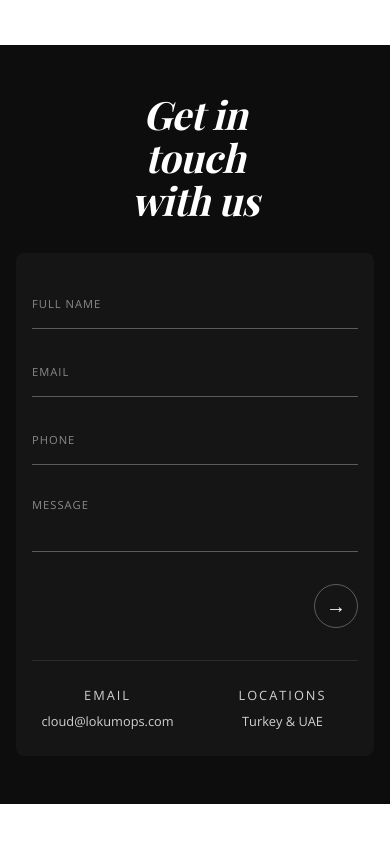
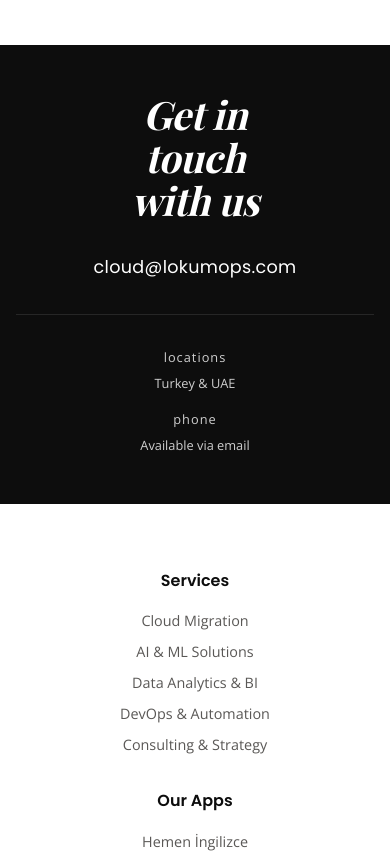
Before and after one commit to brandedDesolation/lokumops_website_2, a plain HTML site: page index.html in a window 390 px wide. Shown: the part 5875-6735 px from the top of the page. Drawn offline with nearby package versions, Linux system fonts and the light colour scheme; a web font is replaced by a local one.

Commit message:
Remove contact form and replace with mailto link

```diff
--- a/index.html
+++ b/index.html
@@ -309,43 +309,25 @@
     <!-- Contact -->
     <section id="contact" class="contact">
         <div class="container">
-            <div class="contact-grid">
+            <div class="contact-content">
                 <div class="contact-title">
                     <h2>Get in</h2>
                     <h2>touch</h2>
                     <h2>with us</h2>
                 </div>
-                <div class="contact-form">
-                    <form action="#" method="POST" class="contact-form-disabled">
-                        <div class="form-group">
-                            <input type="text" name="name" placeholder="FULL NAME" required>
-                        </div>
-                        <div class="form-row">
-                            <div class="form-group">
-                                <input type="email" name="email" placeholder="EMAIL" required>
-                            </div>
-                            <div class="form-group">
-                                <input type="tel" name="phone" placeholder="PHONE">
-                            </div>
-                        </div>
-                        <div class="form-group">
-                            <textarea name="message" placeholder="MESSAGE" rows="2" required></textarea>
-                        </div>
-                        <div class="form-bottom">
-                            <button type="submit" class="submit-btn">
-                                <span>→</span>
-                            </button>
-                        </div>
-                    </form>
-                    <div class="contact-info">
-                        <div class="contact-location">
-                            <span class="location-label">EMAIL</span>
-                            <a href="mailto:cloud@lokumops.com">cloud@lokumops.com</a>
-                        </div>
-                        <div class="contact-location">
-                            <span class="location-label">LOCATIONS</span>
-                            <span>Turkey & UAE</span>
-                        </div>
+                <div class="contact-cta">
+                    <a href="mailto:cloud@lokumops.com?subject=Hello Lokum Ops&body=Hi there,%0D%0A%0D%0AI'm interested in learning more about your services.%0D%0A%0D%0AName: %0D%0ACompany: %0D%0APhone: %0D%0A%0D%0AMessage: " class="contact-email-link">
+                        cloud@lokumops.com
+                    </a>
+                </div>
+                <div class="contact-info">
+                    <div class="contact-location">
+                        <span class="location-label">Locations</span>
+                        <span>Turkey & UAE</span>
+                    </div>
+                    <div class="contact-location">
+                        <span class="location-label">Phone</span>
+                        <span>Available via email</span>
                     </div>
                 </div>
             </div>
--- a/script.js
+++ b/script.js
@@ -250,3 +250,6 @@ if (mobileMenuToggle && navMenu) {
         }
     });
 }
+
+// Contact email button - no additional JavaScript needed
+// The mailto link will open the user's default email client
--- a/styles.css
+++ b/styles.css
@@ -792,17 +792,23 @@ section {
     max-width: 900px;
 }
 
-.contact-grid {
-    display: grid;
-    grid-template-columns: 1fr 1fr;
-    gap: 3rem;
+.contact-content {
+    display: flex;
+    flex-direction: column;
     align-items: center;
+    text-align: center;
+    max-width: 800px;
+    margin: 0 auto;
 }
 
 .contact-title {
     display: flex;
     flex-direction: column;
     justify-content: center;
+    align-items: center;
+    text-align: center;
+    margin-bottom: 3rem;
+    width: 100%;
 }
 
 .contact-title h2 {
@@ -832,100 +838,36 @@ section {
     transform: translateY(0);
 }
 
-.contact-form {
-    width: 100%;
-    max-width: 600px;
-}
-
-.contact-form form {
-    display: flex;
-    flex-direction: column;
-    gap: 1rem;
-    width: 100%;
-}
-
-.form-group {
-    position: relative;
-    width: 100%;
-}
-
-.form-row {
-    display: grid;
-    grid-template-columns: 1fr 1fr;
-    gap: 1rem;
-    width: 100%;
-}
-
-.form-row .form-group {
-    min-width: 0;
-}
-
-.contact-form input,
-.contact-form textarea {
-    width: 100%;
-    background: transparent;
-    border: none;
-    border-bottom: 1px solid rgba(255,255,255,0.3);
-    padding: 0.75rem 0;
+.contact-cta {
+    margin-bottom: 3rem;
+}
+
+.contact-email-link {
     color: white;
-    font-size: 0.85rem;
-    font-family: inherit;
-    letter-spacing: 0.5px;
-    transition: border-color 0.3s;
-    box-sizing: border-box;
-}
-
-.contact-form input::placeholder,
-.contact-form textarea::placeholder {
-    color: rgba(255,255,255,0.5);
-    font-size: 0.7rem;
-    letter-spacing: 2px;
-}
-
-.contact-form input:focus,
-.contact-form textarea:focus {
-    outline: none;
-    border-bottom-color: white;
-}
-
-.contact-form textarea {
-    resize: none;
-    min-height: 60px;
-}
-
-.form-bottom {
-    display: flex;
-    justify-content: flex-end;
-    margin-top: 0.5rem;
-}
-
-.submit-btn {
-    background: transparent;
-    border: 1px solid rgba(255,255,255,0.3);
-    color: white;
-    width: 44px;
-    height: 44px;
-    border-radius: 50%;
-    cursor: pointer;
-    font-size: 1.25rem;
-    transition: all 0.3s;
-    display: flex;
-    align-items: center;
-    justify-content: center;
-    flex-shrink: 0;
-}
-
-.submit-btn:hover {
-    background: white;
-    color: var(--primary);
-}
+    text-decoration: none;
+    font-size: 1.8rem;
+    font-weight: 400;
+    font-family: 'Poppins', sans-serif;
+    letter-spacing: 0.3px;
+    transition: all 0.3s ease;
+    display: inline-block;
+}
+
+.contact-email-link:hover {
+    color: var(--accent);
+    transform: translateY(-2px);
+}
+
+
 
 .contact-info {
     display: grid;
     grid-template-columns: 1fr 1fr;
-    gap: 1.5rem;
-    margin-top: 2rem;
-    padding-top: 1.5rem;
+    gap: 2rem;
+    width: 100%;
+    max-width: 400px;
+    margin: 0 auto;
+    padding-top: 2rem;
     border-top: 1px solid rgba(255,255,255,0.1);
 }
 
@@ -936,10 +878,11 @@ section {
 }
 
 .location-label {
-    font-size: 0.65rem;
-    letter-spacing: 2px;
-    color: rgba(255,255,255,0.5);
-    text-transform: uppercase;
+    font-size: 0.75rem;
+    letter-spacing: 1px;
+    color: rgba(255,255,255,0.6);
+    text-transform: lowercase;
+    font-weight: 400;
 }
 
 .contact-location a,
@@ -1112,35 +1055,25 @@ section {
 
 /* Landscape orientation for contact section - mobile/tablet only */
 @media (orientation: landscape) and (max-height: 500px) and (max-width: 900px) {
-    .contact-grid {
-        grid-template-columns: 1fr 1.5fr;
-        gap: 2rem;
+    .contact-content {
+        flex-direction: row;
         align-items: center;
+        text-align: left;
+        gap: 3rem;
     }
 
     .contact-title {
-        display: flex;
-        flex-direction: column;
-        justify-content: center;
-        align-items: center;
-        text-align: center;
-        height: 100%;
-        min-height: 100%;
-        padding-left: 2rem;
-    }
-
-    .contact-title h2 {
-        font-size: clamp(1.8rem, 5vw, 3.5rem);
-        display: block;
-        line-height: 1.1;
-    }
-
-    .contact-title h2:not(:last-child)::after {
-        content: none;
-    }
-
-    .contact-form {
-        padding: 1.5rem;
+        margin-bottom: 0;
+        flex: 1;
+    }
+
+    .contact-cta {
+        margin-bottom: 0;
+        flex: 1;
+    }
+
+    .contact-info {
+        display: none;
     }
 }
 
@@ -1194,10 +1127,12 @@ section {
     }
 
     /* Contact Section - Tablet */
-    .contact-grid {
-        grid-template-columns: 1fr 1.2fr;
-        gap: 2rem;
-        align-items: start;
+    .contact-content {
+        max-width: 600px;
+    }
+
+    .contact-email-link {
+        font-size: 1.5rem;
     }
 
     .contact-title h2 {
@@ -1473,16 +1408,12 @@ section {
         padding: 0 1.5rem;
     }
 
-    .contact-grid {
-        grid-template-columns: 1fr;
-        gap: 2.5rem;
-        align-items: center;
+    .contact-content {
+        max-width: 500px;
     }
 
     .contact-title {
-        text-align: center;
-        margin-bottom: 0;
-        width: 100%;
+        margin-bottom: 2rem;
     }
 
     .contact-title h2 {
@@ -1495,35 +1426,18 @@ section {
         content: ' ';
     }
 
-    .contact-form {
-        width: 100%;
-        max-width: 500px;
-        margin: 0 auto;
-        padding: 2rem 1.5rem;
-        background: rgba(255, 255, 255, 0.05);
-        border-radius: 12px;
-    }
-
-    .form-row {
+    .contact-cta {
+        margin-bottom: 2rem;
+    }
+
+    .contact-email-link {
+        font-size: 1.3rem;
+    }
+
+    .contact-info {
         grid-template-columns: 1fr;
         gap: 1rem;
-    }
-
-    .contact-form input,
-    .contact-form textarea {
-        font-size: 0.9rem;
-    }
-
-    .contact-form input::placeholder,
-    .contact-form textarea::placeholder {
-        font-size: 0.65rem;
-    }
-
-    .contact-info {
-        grid-template-columns: 1fr 1fr;
-        gap: 1.5rem;
         text-align: center;
-        margin-top: 2rem;
     }
 
     .location-label {
@@ -1759,42 +1673,18 @@ section {
         padding: 0 1rem;
     }
 
-    .contact-grid {
-        gap: 2rem;
-    }
-
-    .contact-title {
-        text-align: center;
-    }
-
     .contact-title h2 {
         font-size: clamp(1.8rem, 10vw, 2.8rem);
         line-height: 1.1;
         letter-spacing: -0.5px;
     }
 
-    .contact-form {
-        padding: 1.5rem 1rem;
-        max-width: 100%;
-        margin: 0 auto;
-        background: rgba(255, 255, 255, 0.03);
-        border-radius: 8px;
-    }
-
-    .contact-form input,
-    .contact-form textarea {
-        font-size: 0.9rem;
-        padding: 1rem 0;
-    }
-
-    .contact-form input::placeholder,
-    .contact-form textarea::placeholder {
-        font-size: 0.7rem;
-        letter-spacing: 1px;
+    .contact-email-link {
+        font-size: 1.1rem;
     }
 
     .contact-info {
-        gap: 1.5rem;
+        gap: 1rem;
     }
 
     .location-label {
@@ -1895,9 +1785,7 @@ section {
         white-space: nowrap;
     }
 
-    .contact-form {
-        padding: 1rem 0.75rem;
-    }
+
 
     .client-logo.aws-logo svg {
         width: 50px;
```
